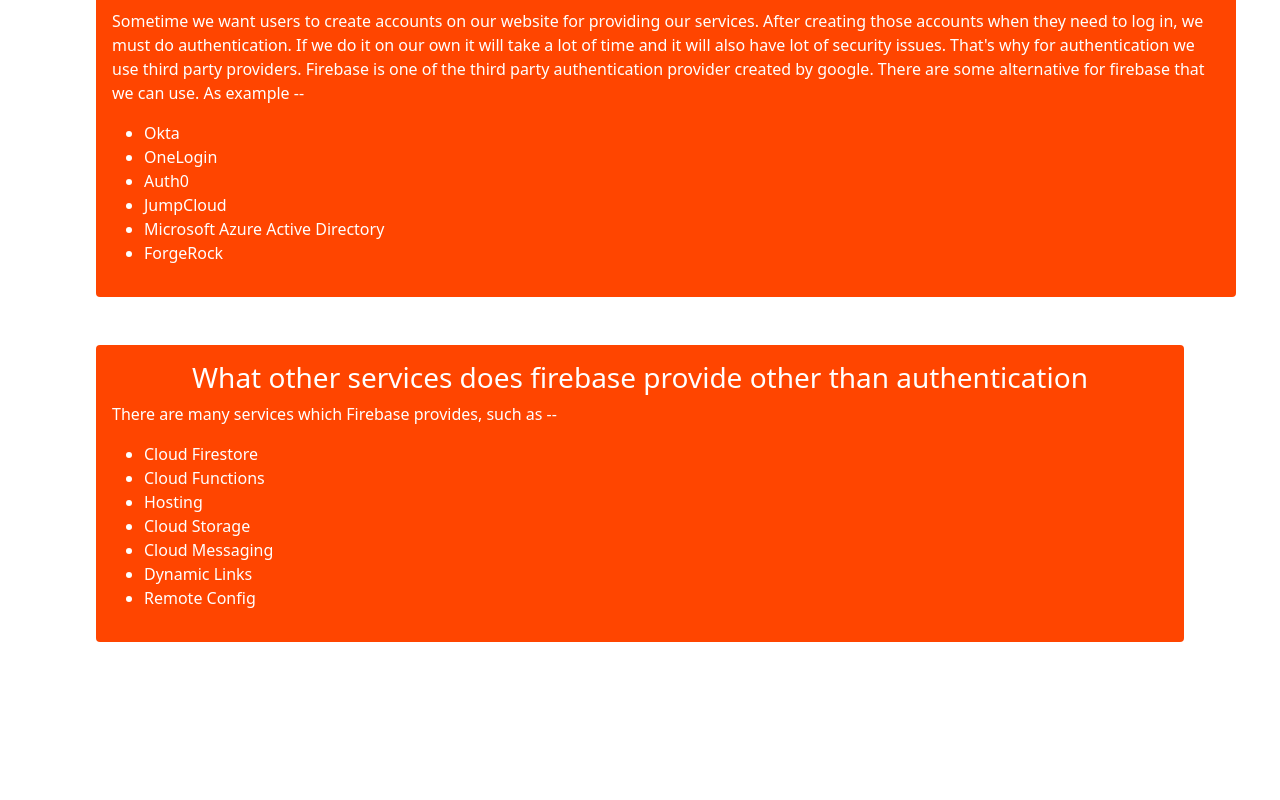
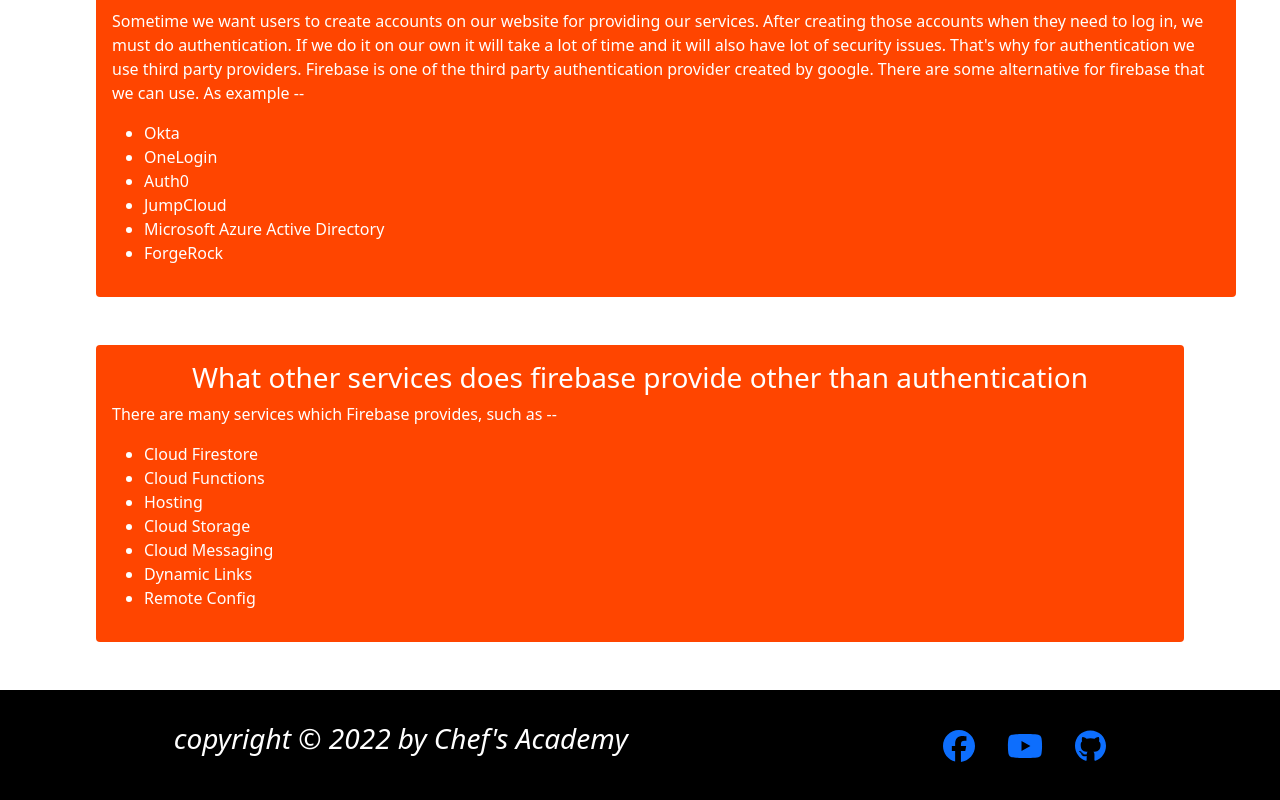
Before and after one commit to TanveerShahriar/chefs-academy, a React (Create React App) app: page /blogs in a window 1280 px wide. Shown: the part 438-1238 px from the top of the page. Before the commit the page ends 1128 px from the top, so only its background shows below. Built offline with nearby package versions, Linux system fonts and the light colour scheme.

Commit message:
footer added

```diff
--- a/package.json
+++ b/package.json
@@ -3,6 +3,10 @@
   "version": "0.1.0",
   "private": true,
   "dependencies": {
+    "@fortawesome/fontawesome-svg-core": "^6.1.1",
+    "@fortawesome/free-brands-svg-icons": "^6.1.1",
+    "@fortawesome/free-solid-svg-icons": "^6.1.1",
+    "@fortawesome/react-fontawesome": "^0.1.18",
     "@testing-library/jest-dom": "^5.16.4",
     "@testing-library/react": "^13.1.1",
     "@testing-library/user-event": "^13.5.0",
--- a/src/App.js
+++ b/src/App.js
@@ -1,6 +1,7 @@
 import { Route, Routes } from 'react-router-dom';
 import './App.css';
 import Blogs from './Pages/Blogs/Blogs/Blogs';
+import Footer from './Pages/Shared/Footer/Footer';
 import Home from './Pages/Home/Home/Home';
 import Header from './Pages/Shared/Header/Header';
 
@@ -12,6 +13,7 @@
         <Route path='/' element={<Home></Home>}></Route>
         <Route path='/blogs' element={<Blogs></Blogs>}></Route>
       </Routes>
+      <Footer></Footer>
     </div>
   );
 }
--- a/src/Pages/Home/Banner/Banner.js
+++ b/src/Pages/Home/Banner/Banner.js
@@ -13,7 +13,7 @@
             alt="First slide"
           />
           <Carousel.Caption>
-            <h1 className="shadow py-auto ">Italian, Mexican, Indian and many more variety of dishes are taught</h1>
+            <h1 className="shadow">Italian, Mexican, Indian and many more variety of dishes are taught</h1>
           </Carousel.Caption>
         </Carousel.Item>
         <Carousel.Item>
@@ -24,7 +24,7 @@
           />
 
           <Carousel.Caption>
-            <h1 className="shadow py-auto ">Ensuring fun and equality cooking class for all ages</h1>
+            <h1 className="shadow">Ensuring fun and equality cooking class for all ages</h1>
           </Carousel.Caption>
         </Carousel.Item>
         <Carousel.Item>
@@ -35,7 +35,7 @@
           />
 
           <Carousel.Caption>
-            <h1 className="shadow py-auto ">Become a master of Dessert with proper guidance</h1>
+            <h1 className="shadow">Become a master of Dessert with proper guidance</h1>
           </Carousel.Caption>
         </Carousel.Item>
       </Carousel>
--- /dev/null
+++ b/src/Pages/Shared/Footer/Footer.js
@@ -0,0 +1,35 @@
+import { FontAwesomeIcon } from '@fortawesome/react-fontawesome';
+import {fab, faYoutube, faFacebook, faGithub} from "@fortawesome/free-brands-svg-icons";
+import React from 'react';
+import { library } from '@fortawesome/fontawesome-svg-core';
+
+library.add(fab, faYoutube, faFacebook, faGithub);
+
+const Footer = () => {
+    const today = new Date();
+    const year = today.getFullYear();
+    return (
+        <footer className='text-center mt-5 p-3 bg-black text-white fst-italic d-flex justify-content-around'>
+            <h3 className='p-3'>copyright &copy; {year} by Chef's Academy</h3>
+            <div className='fs-2 text-white d-inline-flex'>
+                <div className='p-3'>
+                    <a href="https://www.facebook.com/groups/288111895977592" target="_blank" rel="noopener noreferrer">
+                        <FontAwesomeIcon icon={['fab', 'fa-facebook']} />
+                    </a>
+                </div>
+                <div className='p-3'>
+                    <a href="https://www.youtube.com/c/ProgrammingHero" target="_blank" rel="noopener noreferrer">
+                        <FontAwesomeIcon icon={['fab', 'fa-youtube']} />
+                    </a>
+                </div>
+                <div className='p-3'>
+                    <a href="https://github.com/ProgrammingHero1" target="_blank" rel="noopener noreferrer">
+                        <FontAwesomeIcon icon={['fab', 'fa-github']} />
+                    </a>
+                </div>
+            </div>
+        </footer>
+    );
+};
+
+export default Footer;
```
Also changed, not shown: src/Pages/Shared/Footer/Footer.css (added), 1 other file (tests, documents, lock files or other folders).
